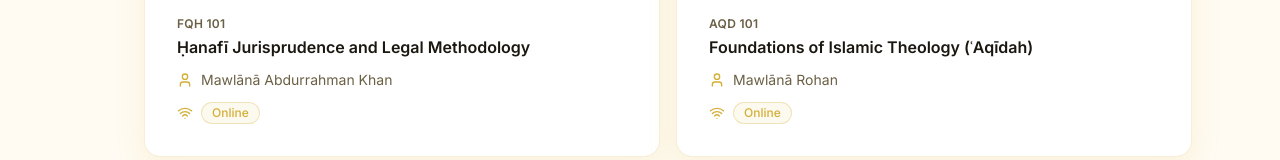
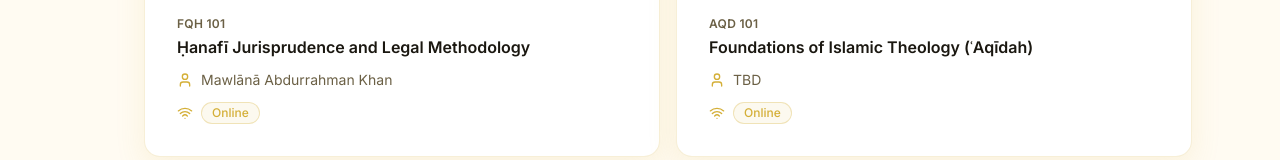
Before and after one commit to darultahawiyyah/tahawiyyah-institute, a Next.js app: page /schedule in a window 1280 px wide. Shown: the part 719-879 px from the top of the page. Built offline with nearby package versions, Linux system fonts and the light colour scheme.

Commit message:
Mark Aqidah and Tajwid instructors as TBD on schedule page

```diff
--- a/src/app/(site)/schedule/page.tsx
+++ b/src/app/(site)/schedule/page.tsx
@@ -47,8 +47,7 @@ const scheduleData = [
         courseCode: "AQD 101",
         courseSlug: "aqd-101",
         courseName: "Foundations of Islamic Theology (ʿAqīdah)",
-        instructor: "Mawlānā Rohan",
-        instructorSlug: "mawlana-rohan",
+        instructor: "TBD",
         location: "Online",
         isOnline: true,
       },
@@ -99,8 +98,7 @@ const scheduleData = [
         courseCode: "TAJ 101",
         courseSlug: "taj-101",
         courseName: "Principles of Qurʾānic Recitation (Tajwīd)",
-        instructor: "Mawlānā Rohan",
-        instructorSlug: "mawlana-rohan",
+        instructor: "TBD",
         location: "Masjid Ḥanafiyyah",
         isOnline: false,
       },
```
